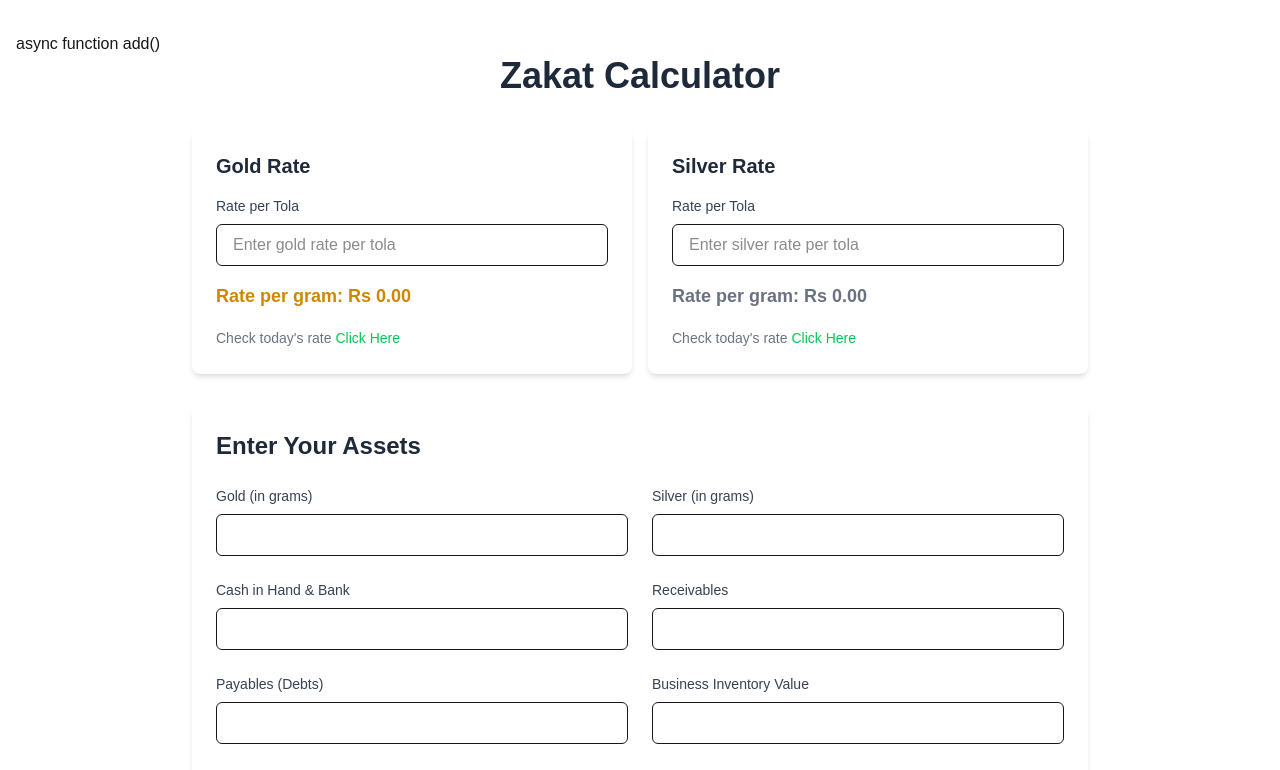
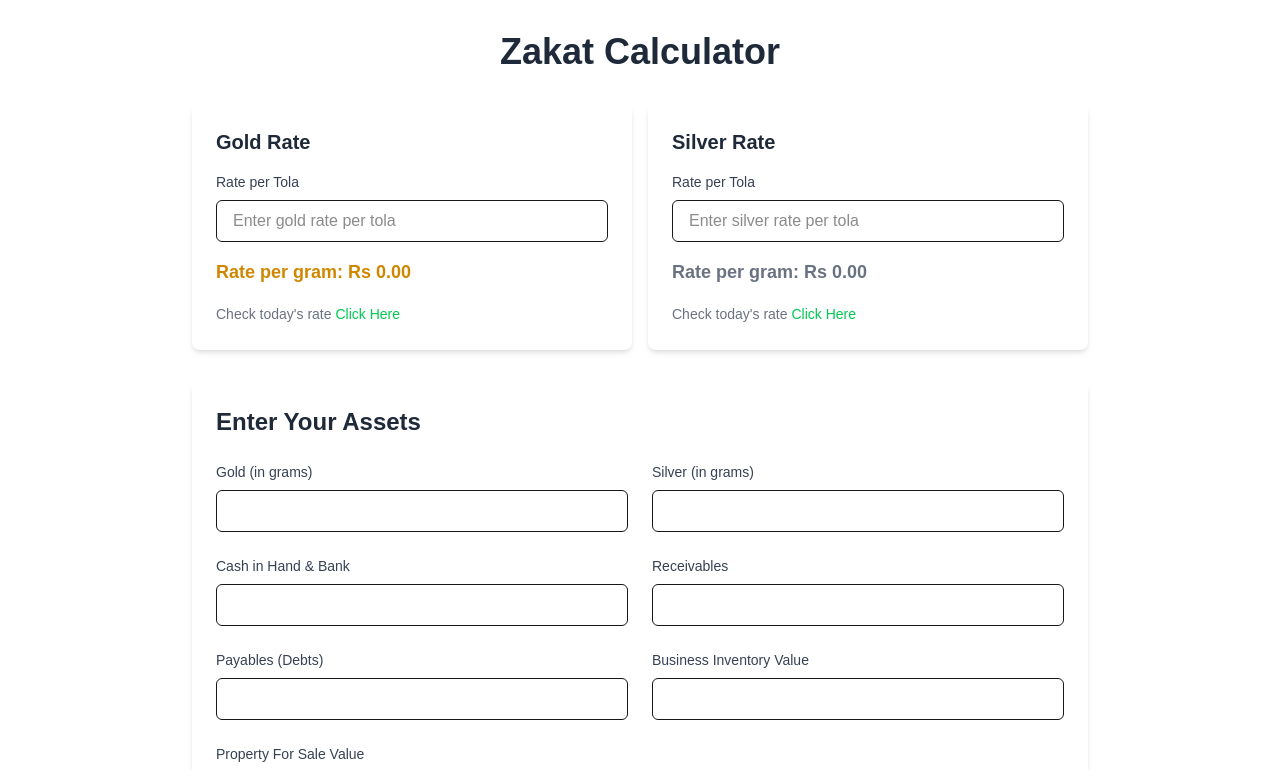
Before and after one commit to sabterrazaqadri/zakat-calculator, a Next.js app: page / in a window 1280 px wide. Shown: the top 770 px of the page. Built offline with nearby package versions, Linux system fonts and the light colour scheme.

Commit message:
Update page.tsx

```diff
--- a/src/app/page.tsx
+++ b/src/app/page.tsx
@@ -1,13 +1,7 @@
-/* eslint-disable @typescript-eslint/no-sync-scripts */
-
 import ZakatCalculator from './components/ZakatCalculator'
-
 export default function Home() {
   return (
     <main className="container mx-auto px-4 py-8">
-      async function add() {
-        <script type='text/javascript' src='//pl26109967.effectiveratecpm.com/45/54/af/4554afae580009c06b3ac05b7c7033d1.js'></script>
-      }
       <h1 className="text-4xl font-bold text-center mb-8 text-gray-800 dark:text-white">
         Zakat Calculator
       </h1>
```
